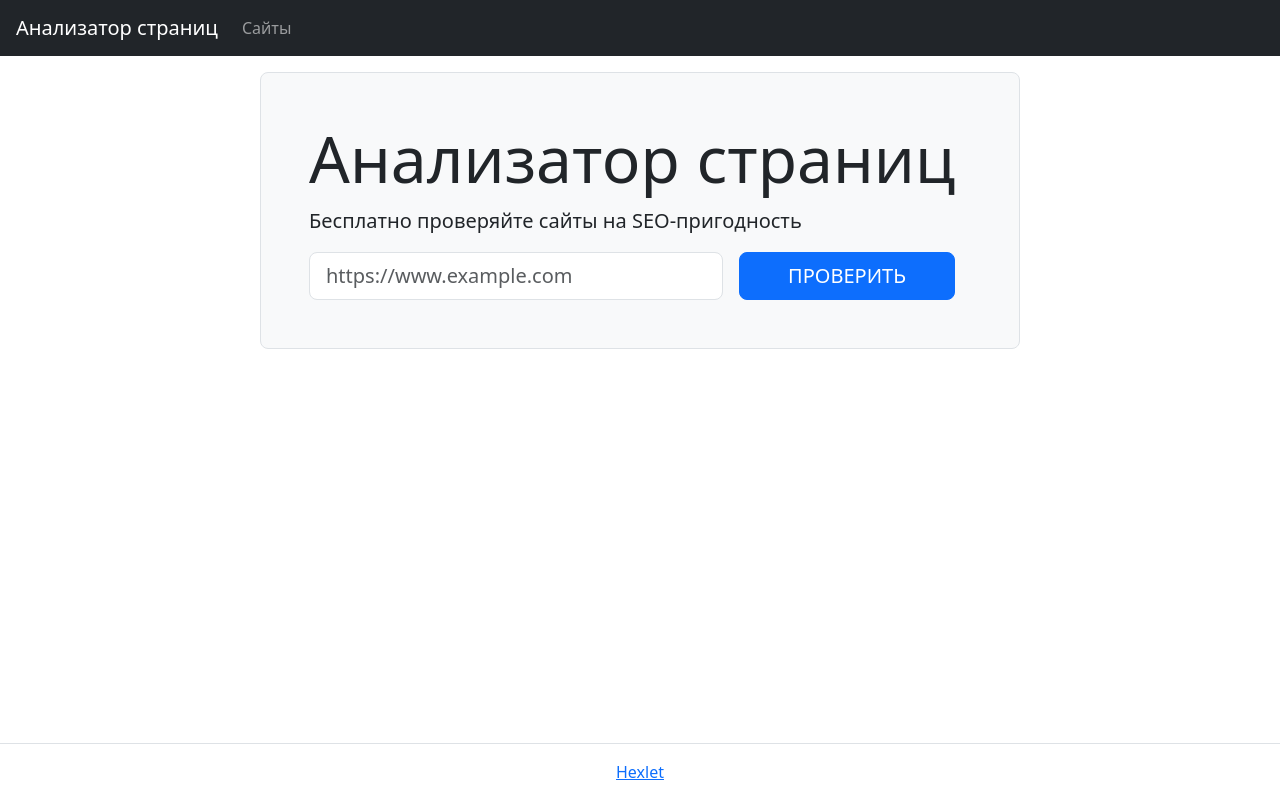
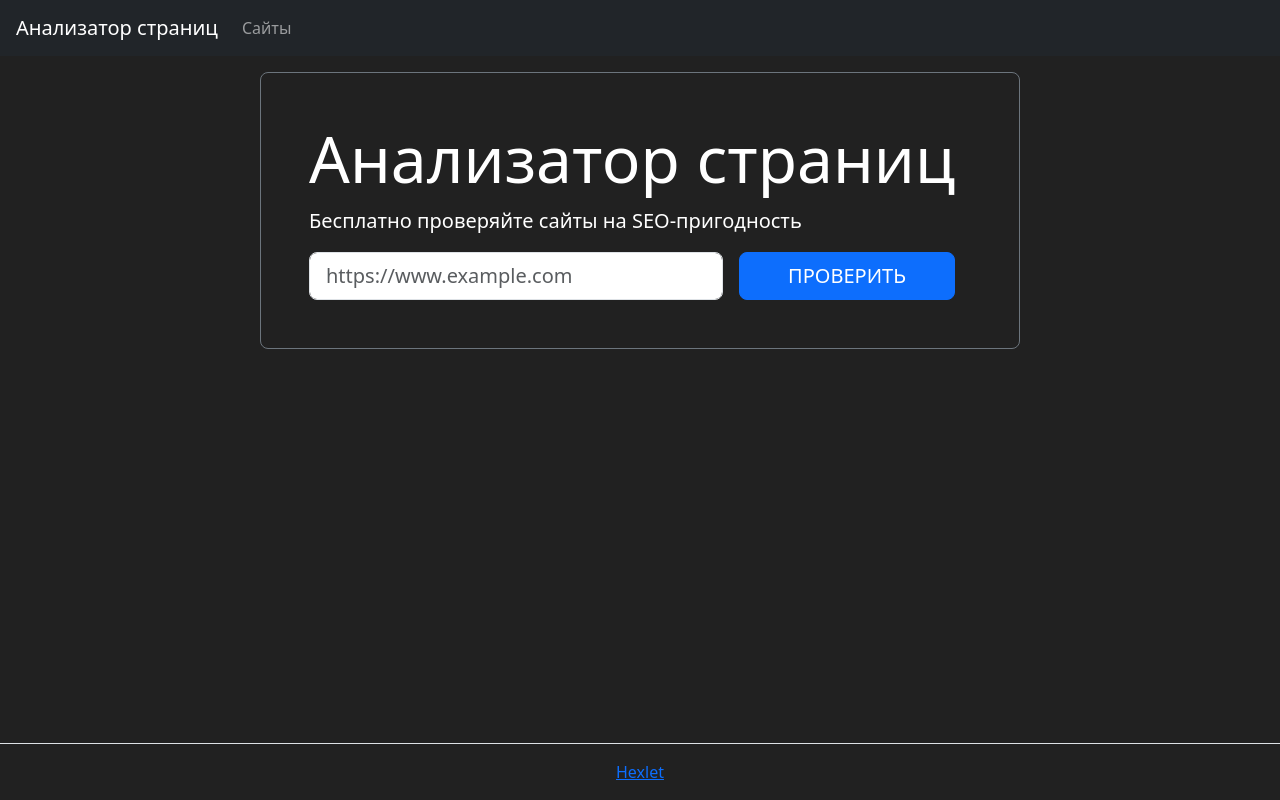
Before and after one commit to qffo/python-project-83, a Flask app: page / in a window 1280 px wide. Run offline with Flask 3, Linux system fonts and the light colour scheme.

Commit message:
black theme

```diff
--- a/page_analyzer/templates/index.html
+++ b/page_analyzer/templates/index.html
@@ -6,6 +6,14 @@
     <meta name="viewport" content="width=device-width, initial-scale=1, shrink-to-fit=no">
     <meta name="description" content="Третий проект для Hexlet.io">
     <link href="https://cdn.jsdelivr.net/npm/bootstrap@5.3.3/dist/css/bootstrap.min.css" rel="stylesheet" integrity="sha384-QWTKZyjpPEjISv5WaRU9OFeRpok6YctnYmDr5pNlyT2bRjXh0JMhjY6hW+ALEwIH" crossorigin="anonymous">
+
+
+    <style>
+        body {
+            background-color: #212121;
+            color: white;
+        }
+    </style>
 
     <title>{% block title %}Анализатор страниц{% endblock %}</title>
   </head>
@@ -30,7 +38,7 @@
 
 
 <div class="row">
-  <div class="col-12 col-md-10 col-lg-8 mx-auto border rounded-3 bg-light p-5">
+  <div class="col-12 col-md-10 col-lg-8 mx-auto border border-secondary rounded-3 p-5"> <!-- убрал bg-light перед p-5, добавил border-secondary-->
     <h1 class="display-3">Анализатор страниц</h1>
     <p class="lead">Бесплатно проверяйте сайты на SEO-пригодность</p>
     <form action="/urls " method="post" class="d-flex justify-content-center">
```
